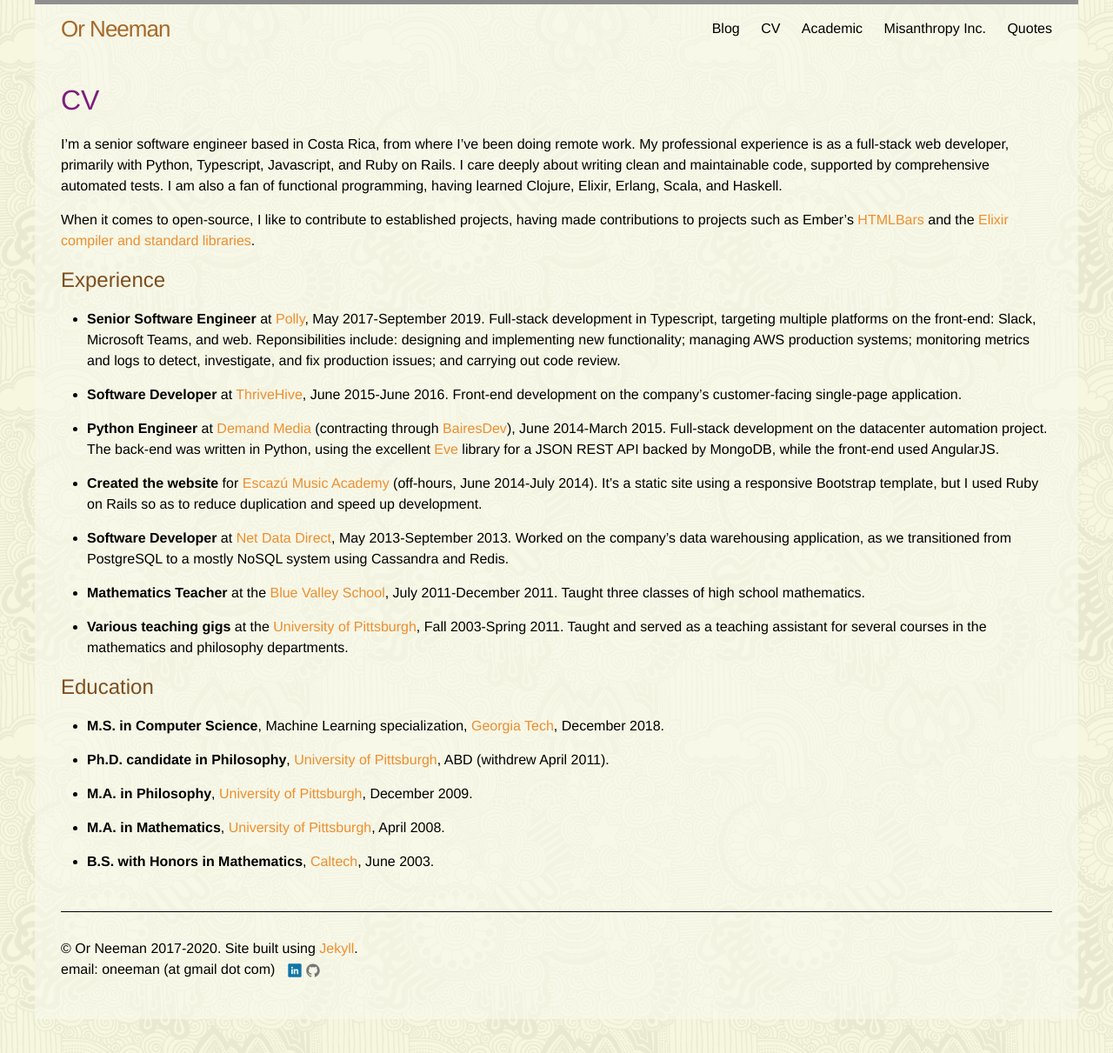
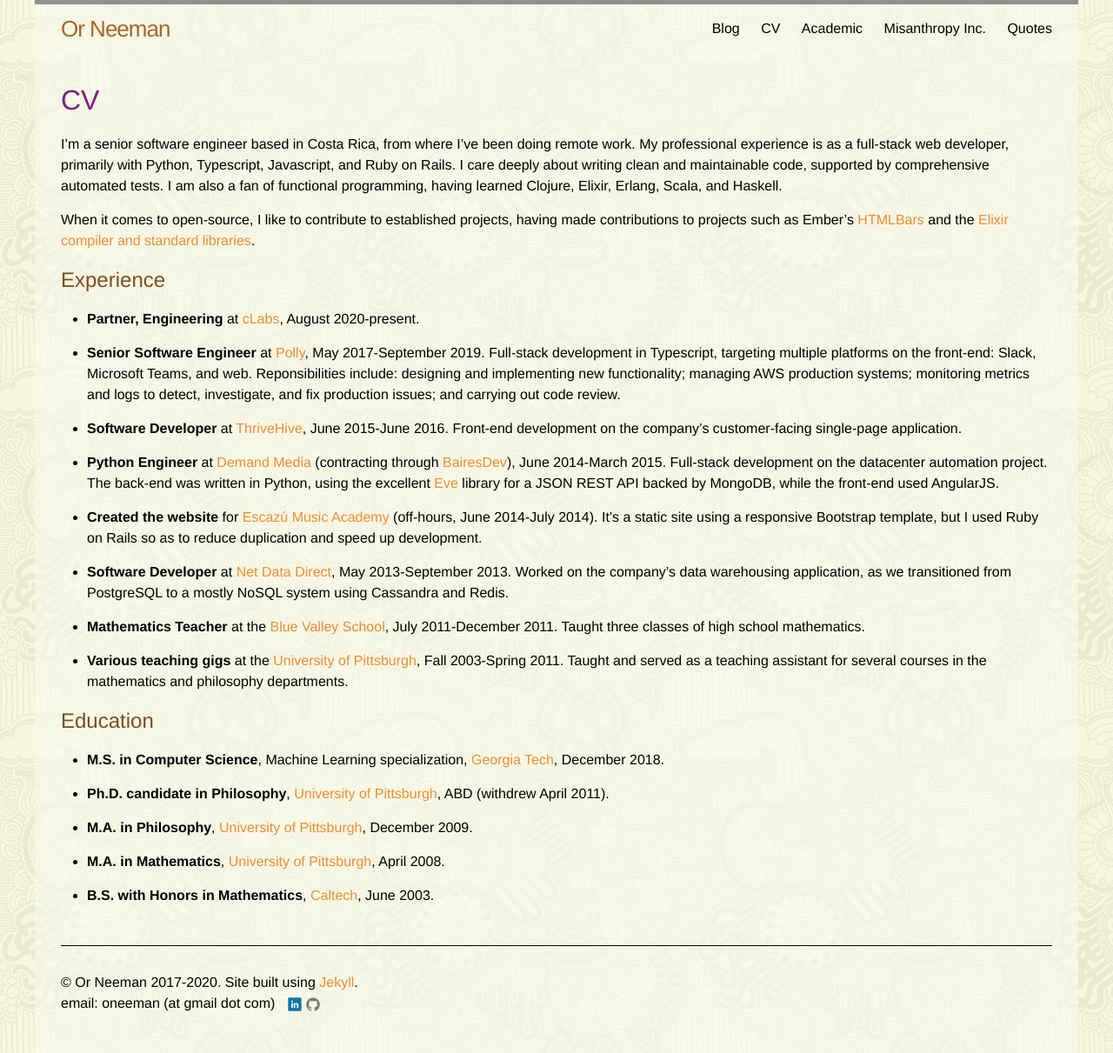
Before and after one commit to oneeman/oneeman.github.io, a Jekyll site: the page built from cv.md, in a window 1280 px wide. Shown: the whole page at 87% size. Built offline with Jekyll 4.4.1, drawn with Linux system fonts in a browser that asks for light colours; before the commit the page ends 1172 px from its top, so only the background shows below that.

Commit message:
Add cLabs to CV page

```diff
--- a/cv.md
+++ b/cv.md
@@ -16,6 +16,8 @@
 [Elixir compiler and standard libraries](https://github.com/elixir-lang/elixir).
 
 ## Experience
+
+* **Partner, Engineering** at [cLabs](https://celo.org), August 2020-present.
 
 * **Senior Software Engineer** at [Polly](https://polly.ai), May 2017-September 2019.
 Full-stack development in Typescript, targeting multiple platforms on the front-end: Slack, Microsoft Teams, and web.
```
